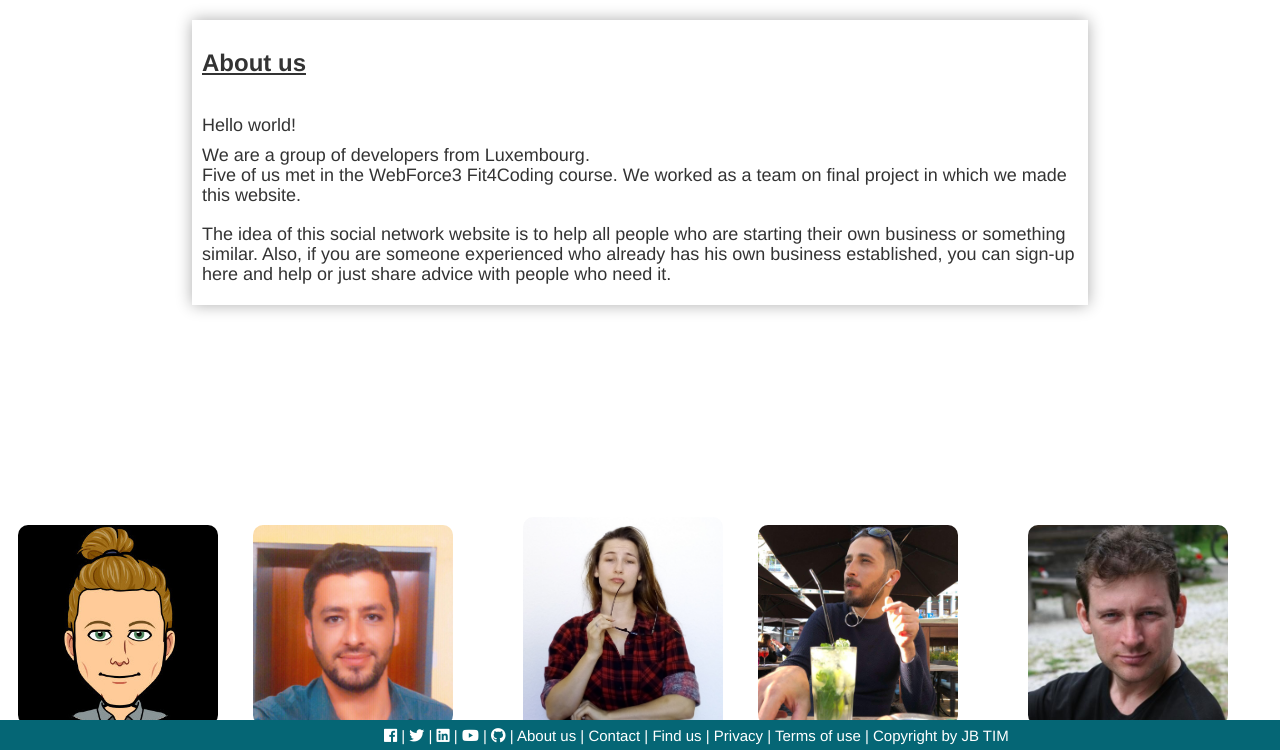
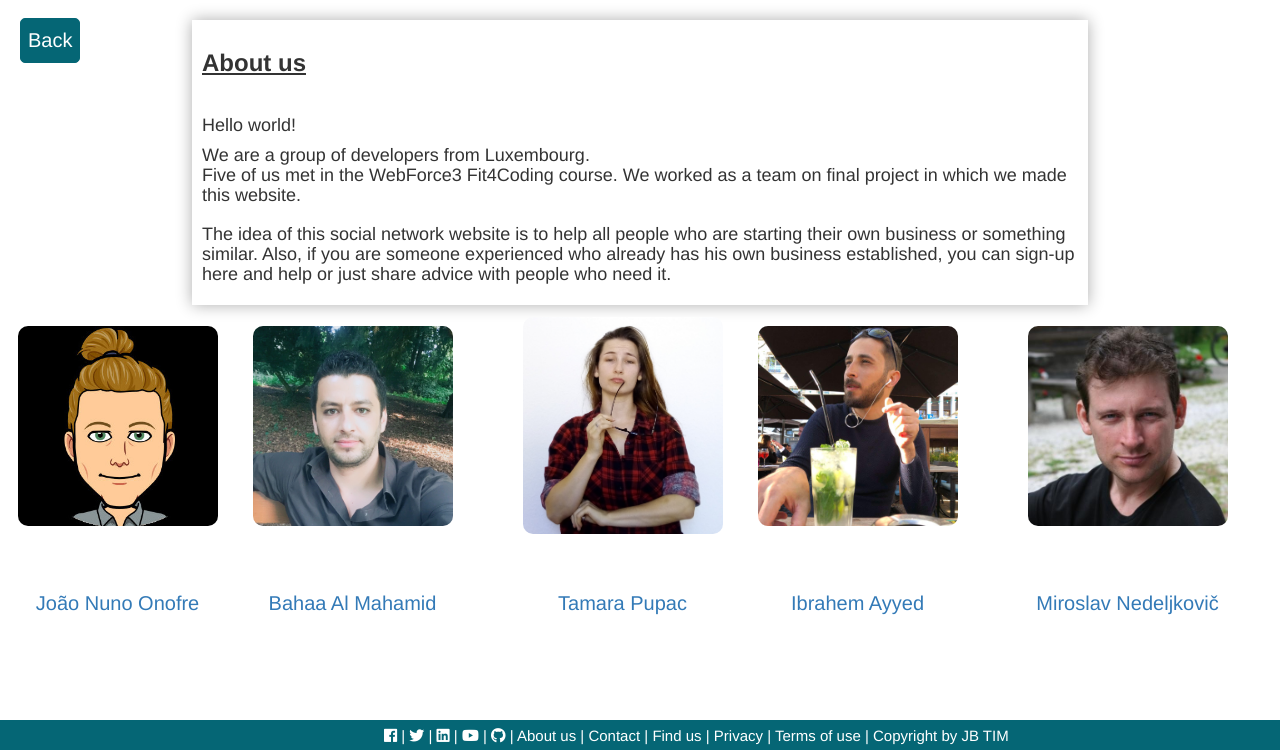
Before and after one commit to bahaa-almahamid/upStart, a Symfony app: template templates/Default/about.html.twig in a window 1280 px wide. Shown: the part 50-800 px from the top of the page. Run offline with Twig, Linux system fonts and the light colour scheme; the template is opened without the code that fills it, so the values that code supplies are empty; some libraries are stand-ins or nearby versions.

Commit message:
back button

```diff
--- a/public/css/mainStyleSheet.css
+++ b/public/css/mainStyleSheet.css
@@ -15,6 +15,33 @@ body {
     margin-top: 7px;
     color: red;
 }
+
+/* back button */
+.back{
+    background-color: #056675;
+    border: 1px solid #056675;
+    border-radius: 5px;
+    padding: 7px;
+    color: white;
+    margin-left: 20px;
+    font-size: 2rem;
+    position: absolute;
+    top: 68px;
+}
+
+.back-about
+{
+    background-color: #056675;
+    border: 1px solid #056675;
+    border-radius: 5px;
+    padding: 7px;
+    color: white;
+    margin-left: 20px;
+    font-size: 2rem;
+    position: absolute;
+    top: -2px;
+}
+/* back button */
 
 
 /* navbar*/
@@ -492,7 +519,7 @@ footer a {
 }
 
 .nonono {
-    margin-top: -100px;
+    margin-top: -304px;
     height: 40px;
     text-align: center;
 }
@@ -528,6 +555,10 @@ footer a {
     margin-top: 20px;
 }
 
+#about-us h4{
+    text-decoration: none;
+}
+
 #description {
     margin-left: 15%;
     margin-right: 15%;
@@ -545,6 +576,7 @@ footer a {
 
 #photos a {
     text-decoration: none;
+    font-size: 2rem;
 }
 
 
--- a/templates/Default/Privacy.html.twig
+++ b/templates/Default/Privacy.html.twig
@@ -1,6 +1,8 @@
 {% extends 'base.html.twig' %}
 
 {% block body %}
+<a class="back" href="{{path ('post')}}">Back</a>
+
 
 <div class="privacy">
     <h3>Privacy policy:</h3>
--- a/templates/Default/about.html.twig
+++ b/templates/Default/about.html.twig
@@ -1,7 +1,10 @@
 {% extends 'base.html.twig' %}
 
 {% block body %}
+
     <div class="about-main">
+        <a href="{{ path ('post') }}" class="back-about" >Back</a>
+
         <div id="about-us">
             <h3><u><strong>About us</strong></u></h3><br>
             <h4> Hello world! </h4>
@@ -35,7 +38,7 @@
 
             <div class="nonono">
                 <a href="{{ path ('miro') }}"> <img class="team-profile" src="../img/miro.jpg" alt="photo of miro"><br>
-                Miroslav Nedeljković </a>
+                Miroslav Nedeljkovič </a>
             </div><br>
         </div>
     </div>
--- a/templates/Default/contact.html.twig
+++ b/templates/Default/contact.html.twig
@@ -2,9 +2,12 @@
 
 {% block body %}
 
+<a class="back" href="{{path ('post')}}">Back</a>
 <div class="contact">
+
     <h3>Contact us:</h3>
-    <p></p>
+    <p>Ibrahem: 00352691516857
+    WhatsApp</p>
 </div>
 
 {% endblock %}
--- a/templates/Default/terms.html.twig
+++ b/templates/Default/terms.html.twig
@@ -1,6 +1,8 @@
 {% extends 'base.html.twig' %}
 
 {% block body %}
+
+<a class="back" href="{{path ('post')}}">Back</a>
 
 <div class="terms">
    <h3>Terms of use:</h3>
--- a/templates/members/bahaa.html.twig
+++ b/templates/members/bahaa.html.twig
@@ -1,7 +1,7 @@
 {% extends 'base.html.twig' %}
 
 {% block body %}
-
+    <a class="back" href="{{path ('about')}}">Back</a>
     <div id= "description">
         <img style="width:300px; margin-top:3px;" class="team-profile" src="../img/bahaa.jpg" alt="photo of bahaa"><br>
         <h3> Bahaa Al Mahamid </h3><br>
--- a/templates/members/miro.html.twig
+++ b/templates/members/miro.html.twig
@@ -1,7 +1,7 @@
 {% extends 'base.html.twig' %}
 
 {% block body %}
-
+    <a class="back" href="{{path ('about')}}">Back</a>
     <div id= "description">
         <img style="width:300px; margin-top:3px;" class="team-profile" src="../img/miro.jpg" alt="photo of miro"><br>
         <h3> Miroslav Nedeljkovič </h3><br>
--- a/templates/members/tamara.html.twig
+++ b/templates/members/tamara.html.twig
@@ -1,7 +1,8 @@
 {% extends 'base.html.twig' %}
 
 {% block body %}
-
+        <a class="back" href="{{path ('about')}}">Back</a>
+        <br>
     <div id= "description">
         <img style="width:300px; margin-top:3px;" class="team-profile" src="../img/tamara.jpg" alt="photo of tamara"><br>
         <h3> Tamara Pupac <i class="fas fa-music"></i> <i class="fas fa-camera"></i> <i class="fas fa-palette"></i> </h3><br>
```
Also changed, not shown: src/Controller/DefaultController.php (+2 -5 lines), templates/Profile/profile.html.twig (+7 -0 lines), templates/members/ibrahem.html.twig (+11 -3 lines), templates/members/joao.html.twig (+11 -4 lines), public/img/bahaa.jpg.
